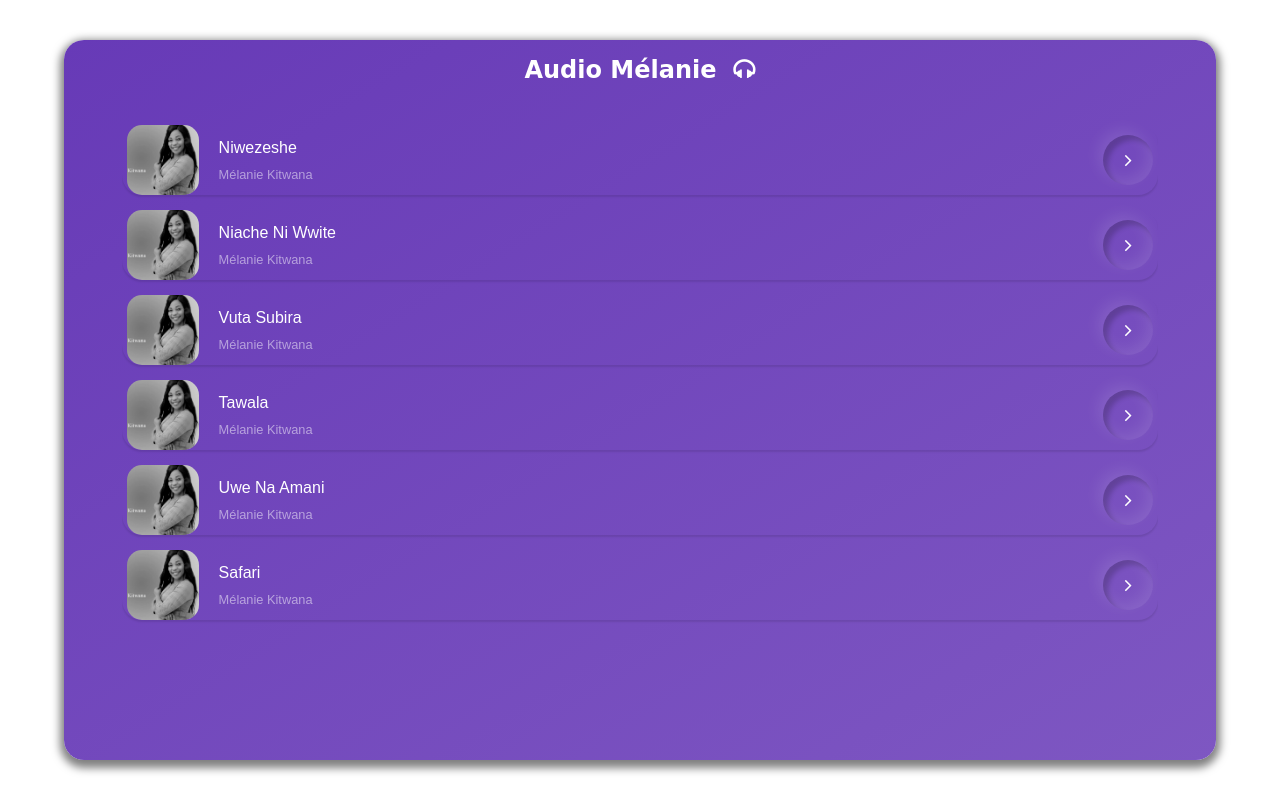
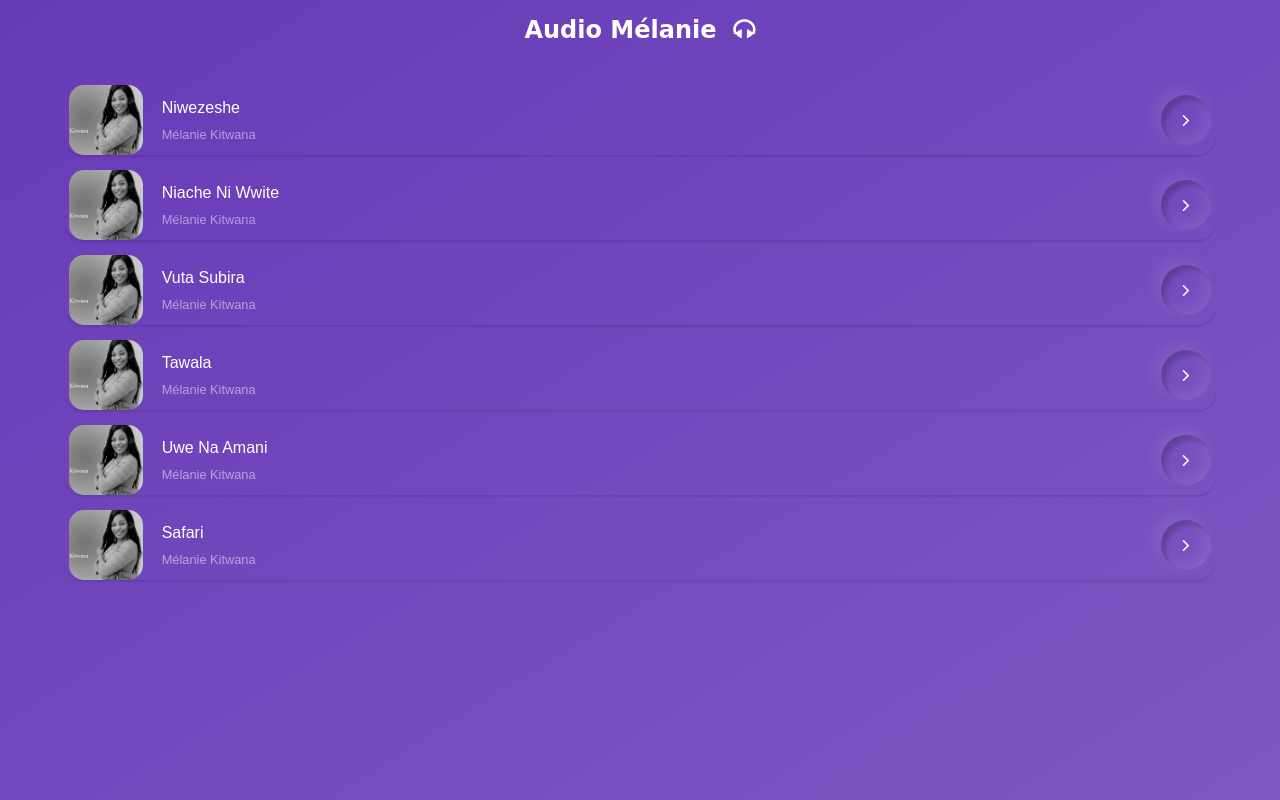
Before and after one commit to KitwanaSh/MelanieGospel, a plain HTML site: page index.html in a window 1280 px wide. Drawn offline with Linux system fonts and the light colour scheme; a script that the page names is missing; a web font is replaced by a local one.

Commit message:
Fix: Change the height of the main'

```diff
--- a/style.css
+++ b/style.css
@@ -9,17 +9,16 @@
     body{
         display: grid;
         place-items: center;
-        min-height: 100vh;
+/*        min-height: 100vh;*/
     }
     .main{
         position: relative;
         overflow: hidden;
-        height: 90vh;
-        width: 90%;
+        height: 100vh;
+        width: 100%;
         display: flex;
         align-items: center;
         flex-direction: column;
-        border-radius: 20px;
         background: linear-gradient(to bottom right,#673AB7,#7E57C2);
         box-shadow: 0.1px 4px 8px 4px rgba(0,0,0,0.5);
     }
```
